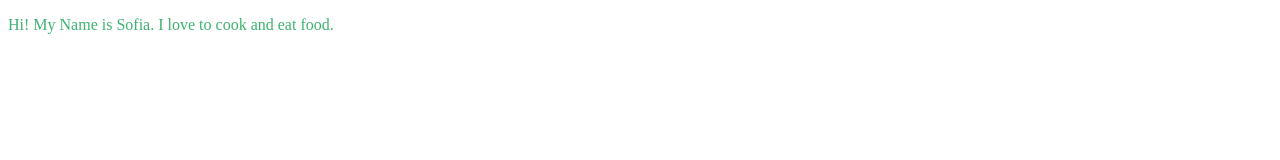
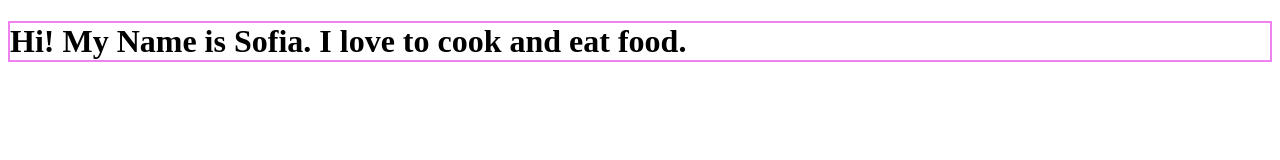
Before and after one commit to sofiagaston/myfirstpage, a plain HTML site: page index.html in a window 1280 px wide. Drawn offline with Linux system fonts and the light colour scheme.

Commit message:
Update index.html

```diff
--- a/index.html
+++ b/index.html
@@ -1,6 +1,6 @@
 <!DOCTYPE html>
 <html>
   <body>
-    <p style="color:MediumSeaGreen;"> Hi! My Name is Sofia. I love to cook and eat food.</p>
+    <h1 style="border:2px solid Violet;">Hi! My Name is Sofia. I love to cook and eat food.</h1>
   </body>
 </html>
```
